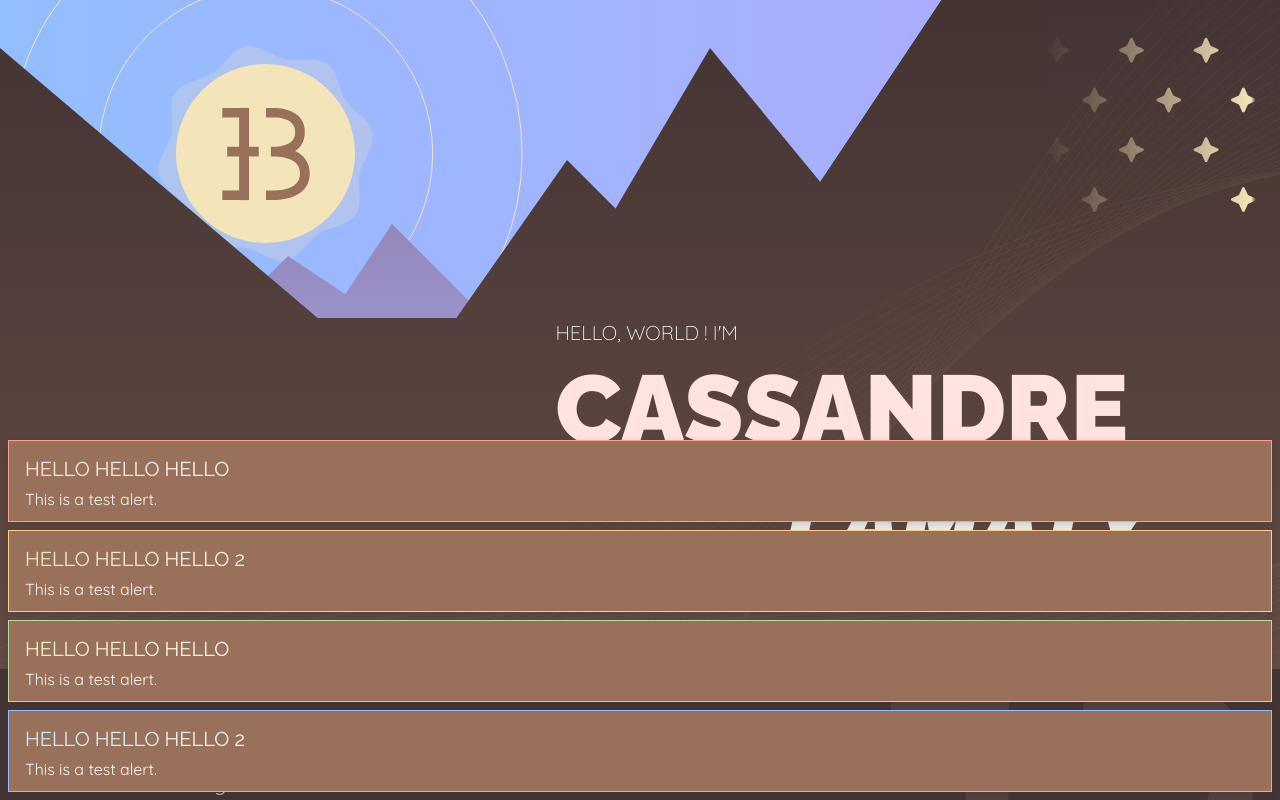
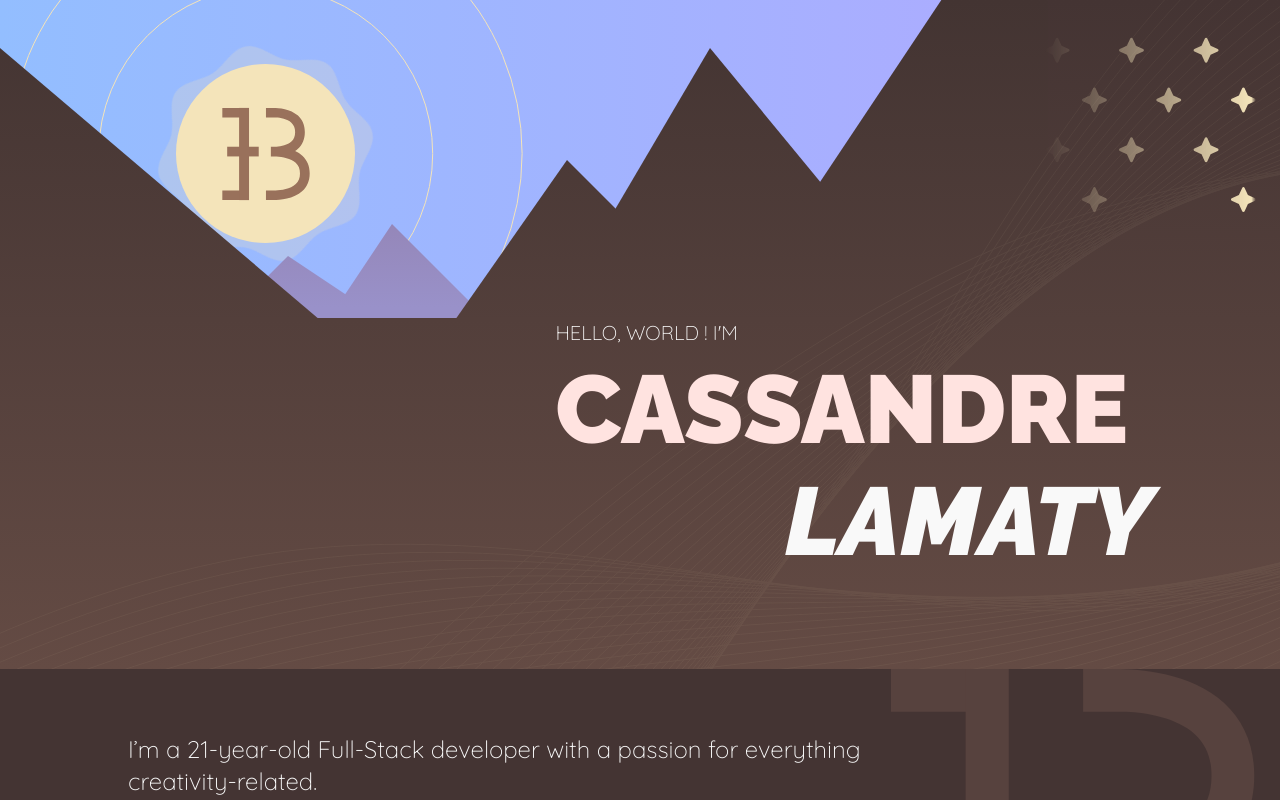
Before and after one commit to CassandreLAMATY/2024-portfolio-front, a Vue app: page / in a window 1280 px wide. Shown: the top 800 px of the page. Built offline with nearby package versions, Linux system fonts and the light colour scheme; what @fortawesome/pro-regular-svg-icons, @fortawesome/pro-solid-svg-icons would draw is missing.

Commit message:
alert js

```diff
--- a/src/assets/javascripts/alert.ts
+++ b/src/assets/javascripts/alert.ts
@@ -1,29 +1,27 @@
-import { ref, type Ref } from 'vue';
-import type { Alert } from './controllers/Alert';
+import { ref, watch, type Ref } from 'vue';
+import type { Alert } from './entities/Alert';
+import { alertHideAnimation, alertShowAnimation } from './animations';
 
-export const alerts: Ref<Alert[]> = ref([
-    {
-        title: 'Hello Hello Hello',
-        icon: ['fas', 'circle-info'],
-        type: 'danger',
-        content: 'This is a test alert.'
-    },
-    {
-        title: 'Hello Hello Hello 2',
-        icon: ['fas', 'triangle-exclamation'],
-        type: 'warning',
-        content: 'This is a test alert.'
-    },
-    {
-        title: 'Hello Hello Hello',
-        icon: ['fas', 'circle-info'],
-        type: 'success',
-        content: 'This is a test alert.'
-    },
-    {
-        title: 'Hello Hello Hello 2',
-        icon: ['fas', 'triangle-exclamation'],
-        type: 'info',
-        content: 'This is a test alert.'
-    }
-]);
+export const alerts: Ref<Alert[]> = ref([]);
+
+export function watchAlerts() {
+    watch(
+        () => alerts.value,
+        (newAlerts, oldAlerts) => {
+            if (newAlerts.length > oldAlerts.length) {
+                const alertInstance: Alert = newAlerts[newAlerts.length - 1];
+                const alert: HTMLElement | null = document.querySelectorAll('.alert-box')[
+                    newAlerts.length - 1
+                ] as HTMLElement;
+
+                if (!alert) return;
+
+                alertShowAnimation(alert);
+
+                setTimeout(() => {
+                    alertHideAnimation(alert);
+                }, alertInstance.timeout);
+            }
+        }
+    );
+}
--- a/src/assets/javascripts/animations.ts
+++ b/src/assets/javascripts/animations.ts
@@ -138,3 +138,11 @@ export function portfolioAnimation(): void {
         });
     });
 }
+
+export function alertShowAnimation(alert: HTMLElement): void {
+    gsap.timeline().to(alert, { x: 0, duration: 0.2, ease: 'ease-in' });
+}
+
+export function alertHideAnimation(alert: HTMLElement): void {
+    gsap.timeline().to(alert, { x: 300, duration: 0.2, ease: 'ease-in' });
+}
--- /dev/null
+++ b/src/assets/javascripts/entities/Alert.ts
@@ -0,0 +1,27 @@
+export class Alert {
+    public title: string;
+    public content: string | null;
+    public icon: string[];
+    public type: 'info' | 'success' | 'warning' | 'danger';
+    public timeout: number = 5000;
+
+    constructor(title: string, type: 'info' | 'success' | 'warning' | 'danger', content: string | null = null) {
+        this.title = title;
+        this.type = type;
+        this.content = content;
+        this.icon = this.getIcon(type);
+    }
+
+    private getIcon(type: 'info' | 'success' | 'warning' | 'danger'): [string, string] {
+        switch (type) {
+            case 'success':
+                return ['fas', 'circle-check'];
+            case 'warning':
+                return ['fas', 'triangle-exclamation'];
+            case 'danger':
+                return ['fas', 'skull-crossbones'];
+            default:
+                return ['fas', 'circle-info'];
+        }
+    }
+}
--- a/src/assets/stylesheets/css/alert.css
+++ b/src/assets/stylesheets/css/alert.css
@@ -8,6 +8,7 @@
   display: flex;
   flex-direction: column;
   gap: 0.5rem;
+  pointer-events: none;
 }
 .alert-box {
   position: relative;
@@ -17,6 +18,11 @@
   border: 1px solid #f4e4ba;
   background-color: #99715b;
   box-shadow: -2px 4px 8px rgba(68, 52, 51, 0.2392156863);
+  transform: translateX(calc(100% + 0.5rem));
+  pointer-events: auto;
+}
+.alert-box.active {
+  transform: translateX(0);
 }
 .alert-box.danger {
   border-color: #ff9b9b;
```
Also changed, not shown: src/assets/javascripts/controllers/Alert.ts (deleted, +0 -19 lines), src/assets/stylesheets/scss/alert.scss (+10 -0 lines), 1 other file (tests, documents, lock files or other folders).
